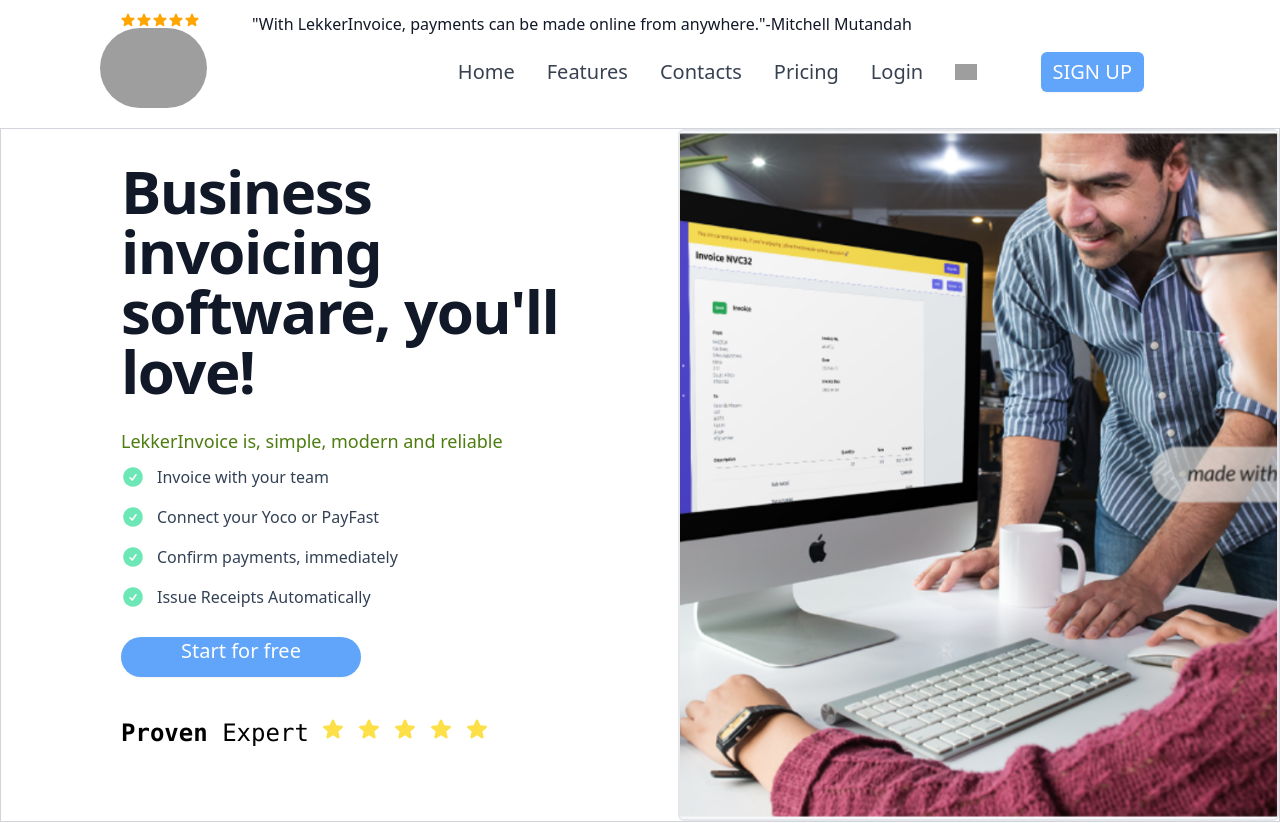
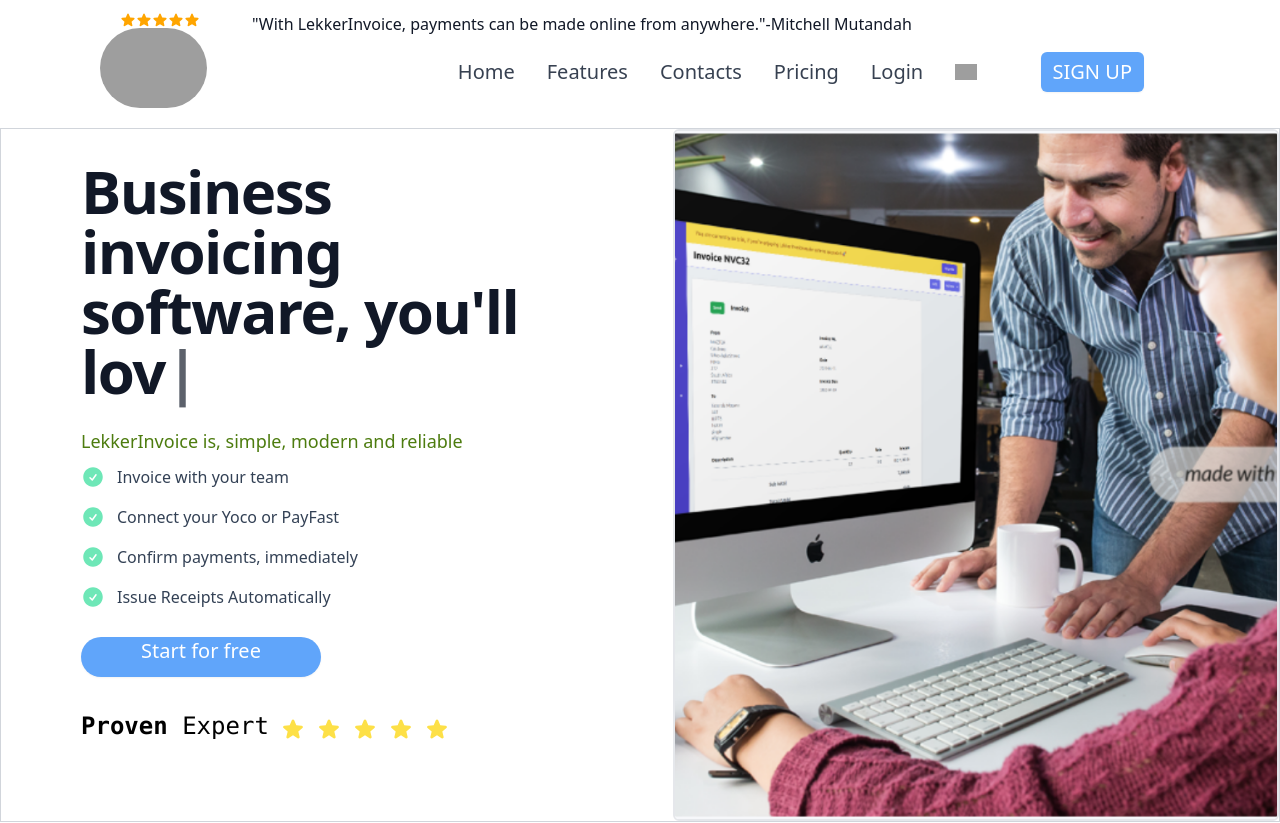
Before and after one commit to hqmhc/lekker-web, a React (Create React App) app: page / in a window 1280 px wide. Shown: the top 823 px of the page. Built offline with nearby package versions, Linux system fonts and the light colour scheme; grey boxes are pictures that could not be loaded.

Commit message:
animate text on the home page

```diff
--- a/src/components/pages/home.jsx
+++ b/src/components/pages/home.jsx
@@ -5,16 +5,23 @@
 import Contact from "./contact";
 import Signup from "./signup";
 import Logo from "../react-logo.png";
+import Typewriter from "typewriter-effect";
 
 export default function Home() {
 
     return (
       <>
       <div className="flex border border-gray-300 ">
-        <div className="mx-10 max-w-2xl py-32 sm:py-48 lg:py-8 px-20">
-          <h1 className="text-6xl text-left font-bold tracking-tight text-gray-900 sm:text-6xl">
-              Business <br></br>invoicing <br></br>software, you'll<br></br> love!
-          </h1>
+        <div className=" max-w-2xl py-32 sm:py-48 lg:py-8 px-20">
+          <span className="text-6xl text-left font-bold tracking-tight text-gray-900 sm:text-6xl --n:53">
+           <Typewriter
+            options={{
+            strings: ["Business invoicing software, you'll love!"],
+            autoStart: true,
+            loop: true,
+            }}
+            />
+           </span>
           <p className="mt-6 text-lg leading-8 text-lime-700">
               LekkerInvoice is, simple, modern and reliable
           </p>
@@ -48,7 +55,7 @@
             </a>
           </div>
           <div className="flex -justify-start py-10 space-x-3">
-             <p className='text-2xl font-mono'> <span className="font-bold ">Proven </span>Expert</p>
+             <p className='text-2xl font-mono animate-bounce'> <span className="font-bold ">Proven </span>Expert</p>
             <svg xmlns="http://www.w3.org/2000/svg" viewBox="0 0 24 24"  className="w-6 h-6 text-2xl fill-yellow-300">
              <path fillRule="evenodd" d="M10.788 3.21c.448-1.077 1.976-1.077 2.424 0l2.082 5.007 5.404.433c1.164.093 1.636 1.545.749 2.305l-4.117 3.527 1.257 5.273c.271 1.136-.964 2.033-1.96 1.425L12 18.354 7.373 21.18c-.996.608-2.231-.29-1.96-1.425l1.257-5.273-4.117-3.527c-.887-.76-.415-2.212.749-2.305l5.404-.433 2.082-5.006z" clipRule="evenodd" />
             </svg>
@@ -67,10 +74,7 @@
           </div>
           </div>
           <div className="relative hidden w-0 flex-1 lg:block">
-
-             <img class="h-64 w-full bg-white object-cover sm:h-80 lg:absolute lg:h-full rounded-md border border-2" src={Logo}/>
-
-
+         <img class="h-64 w-full bg-white object-cover sm:h-80 lg:absolute lg:h-full rounded-md border border-2" src={Logo}/>
         </div>
       </div>
       <Pricing/>
```
